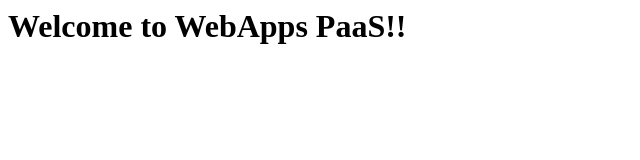
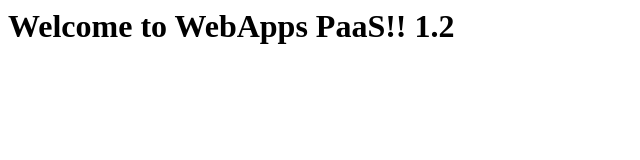
Before and after one commit to Srinadhrathikanti/TestWebApp1, a plain HTML site: page Index.html in a window 1280 px wide. Shown: the full height of the page, 0-640 px from the left. Drawn offline with Linux system fonts and the light colour scheme.

Commit message:
Update Index.html

```diff
--- a/Index.html
+++ b/Index.html
@@ -6,7 +6,7 @@ UTC HYD
 
 <body>
 <h1>
-Welcome to WebApps PaaS!!
+Welcome to WebApps PaaS!! 1.2
 </h1>
 </body>
 </html>
```
